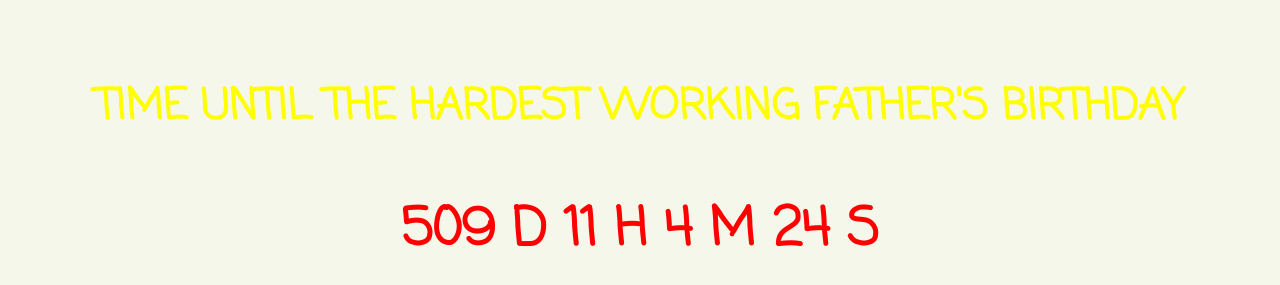
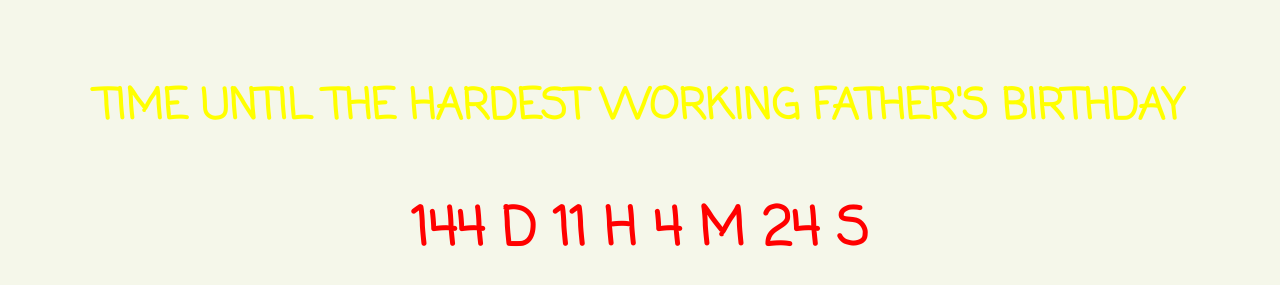
Before and after one commit to Rajveer2009/Fathers-Day-Webite, a plain HTML site: page index.html in a window 1280 px wide. Shown: the part 1545-1830 px from the top of the page. Drawn offline with Linux system fonts and the light colour scheme.

Commit message:
Update index.html

```diff
--- a/index.html
+++ b/index.html
@@ -42,7 +42,7 @@
         <p id="head-count">TIME UNTIL THE HARDEST WORKING FATHER'S BIRTHDAY</p>
         <p id="demo"></p>
         <script>
-            var countDownDate = new Date("Nov 10, 2023  16:01:04").getTime();
+            var countDownDate = new Date("Nov 10, 2022  16:01:04").getTime();
             var x = setInterval(function () {
                 var now = new Date().getTime();
                 var distance = countDownDate - now;
```
